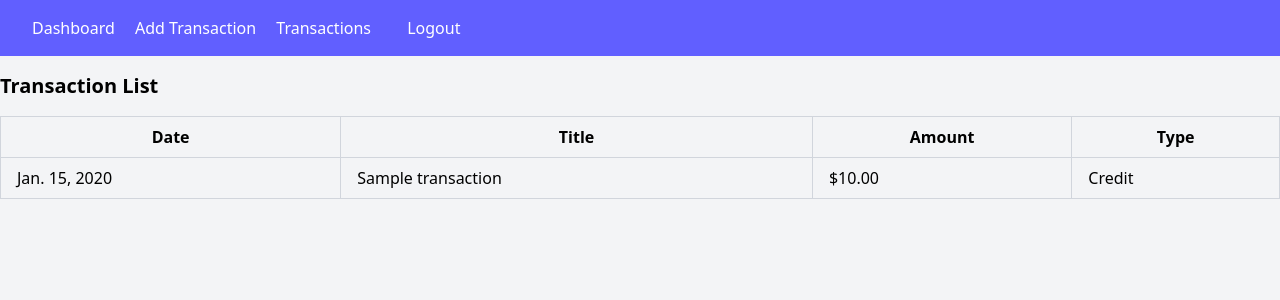
After one commit to Aryan1021/FinTrack, a Django app: page /transactions/ in a window 1280 px wide. The commit adds this page. Shown: the top 300 px of the page. Run offline with Django 5.2, Linux system fonts and the light colour scheme; a user stored in the database is signed in; tables that the repository leaves empty hold one stand-in row (values such as "Sample post").

Commit message:
Add transaction listing feature: create TransactionListView, add transaction_list.html template, and update base template navigation

```diff
--- a/finance/templates/finance/base.html
+++ b/finance/templates/finance/base.html
@@ -11,6 +11,7 @@
         {% if user.is_authenticated %}
             <a href="{% url 'dashboard' %}" class='mx-4'>Dashboard</a>
             <a href="{% url 'transaction_add' %}">Add Transaction</a>
+            <a href="{% url 'transaction_list' %}" class='mx-4'>Transactions</a>
             <form id="logout-form" action="{% url 'logout' %}" method="POST" style="display: inline;">
             {% csrf_token %}
             <a href="#" onclick="document.getElementById('logout-form').submit();" class="ml-4">Logout</a>
--- /dev/null
+++ b/finance/templates/finance/transaction_list.html
@@ -0,0 +1,31 @@
+{% extends "finance/base.html" %}
+{% block title %}Dashboard{% endblock title %}
+{% block content %}
+<h1 class="text-xl font-bold my-4">Transaction List</h1>
+<table class="min-w-full table-auto border-collapse border border-gray-300">
+    <thread>
+        <tr class="bg-gray-100">
+            <th class="px-4 py-2 border border-gray-300">Date</th>
+            <th class="px-4 py-2 border border-gray-300">Title</th>
+            <th class="px-4 py-2 border border-gray-300">Amount</th>
+            <th class="px-4 py-2 border border-gray-300">Type</th>
+        </tr>
+    </thread>
+    <tbody>
+        {% for transaction in transactions %}
+        <tr class="hover:bg-gray-50">
+            <td class="px-4 py-2 border border-gray-300">{{ transaction.date }}</td>
+            <td class="px-4 py-2 border border-gray-300">{{ transaction.title }}</td>
+            <td class="px-4 py-2 border border-gray-300">${{ transaction.amount|floatformat:2 }}</td>
+            <td class="px-4 py-2 border border-gray-300">
+                {% if transaction.transaction_type == 'Income' %}
+                    Credit
+                {% else %}
+                    Debit
+                {% endif %}
+            </td>
+        </tr>
+        {% endfor %}
+    </tbody>
+</table>
+{% endblock content %}
--- a/finance/urls.py
+++ b/finance/urls.py
@@ -1,8 +1,9 @@
 from django.urls import path
-from finance.views import RegisterView, DashboardView, TransactionCreateView
+from finance.views import RegisterView, DashboardView, TransactionCreateView, TransactionListView
 
 urlpatterns = [
     path('register/', RegisterView.as_view(), name="register"),
     path('', DashboardView.as_view(), name="dashboard"),
     path('transaction/add/', TransactionCreateView.as_view(), name="transaction_add"),
+    path('transactions/', TransactionListView.as_view(), name="transaction_list"),
 ]
--- a/finance/views.py
+++ b/finance/views.py
@@ -3,6 +3,7 @@ from django.views import View
 from finance.forms import RegisterForm, TransactionForm
 from django.contrib.auth import login
 from django.contrib.auth.mixins import LoginRequiredMixin
+from .models import Transaction
 
 class RegisterView(View):
     def get(self, request, *args, **kwargs):
@@ -33,3 +34,8 @@ class TransactionCreateView(LoginRequiredMixin, View):
             transaction.save()
             return redirect('dashboard')
         return render(request, 'finance/transaction_form.html', {'form': form})
+
+class TransactionListView(LoginRequiredMixin, View):
+    def get(self, request, *args, **kwargs):
+        transactions = Transaction.objects.all()
+        return render(request, 'finance/transaction_list.html', {'transactions': transactions})
```
